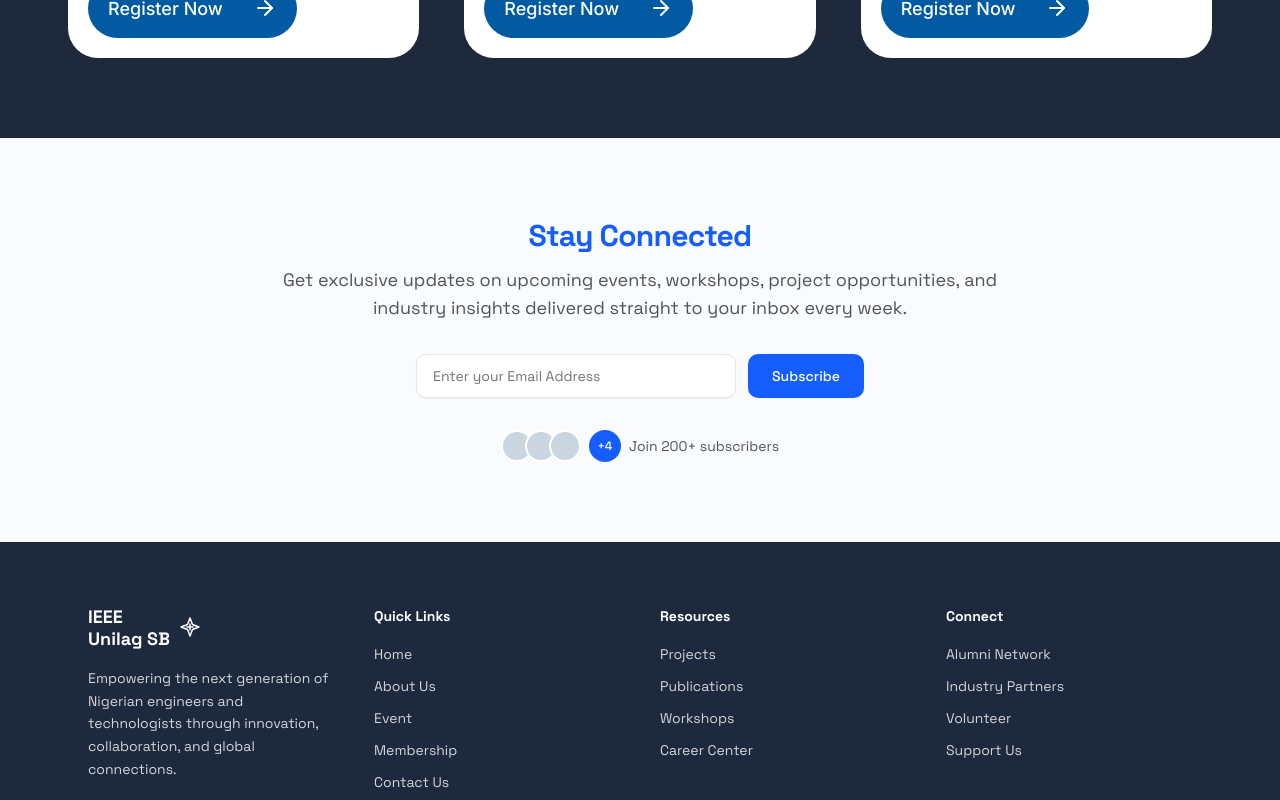
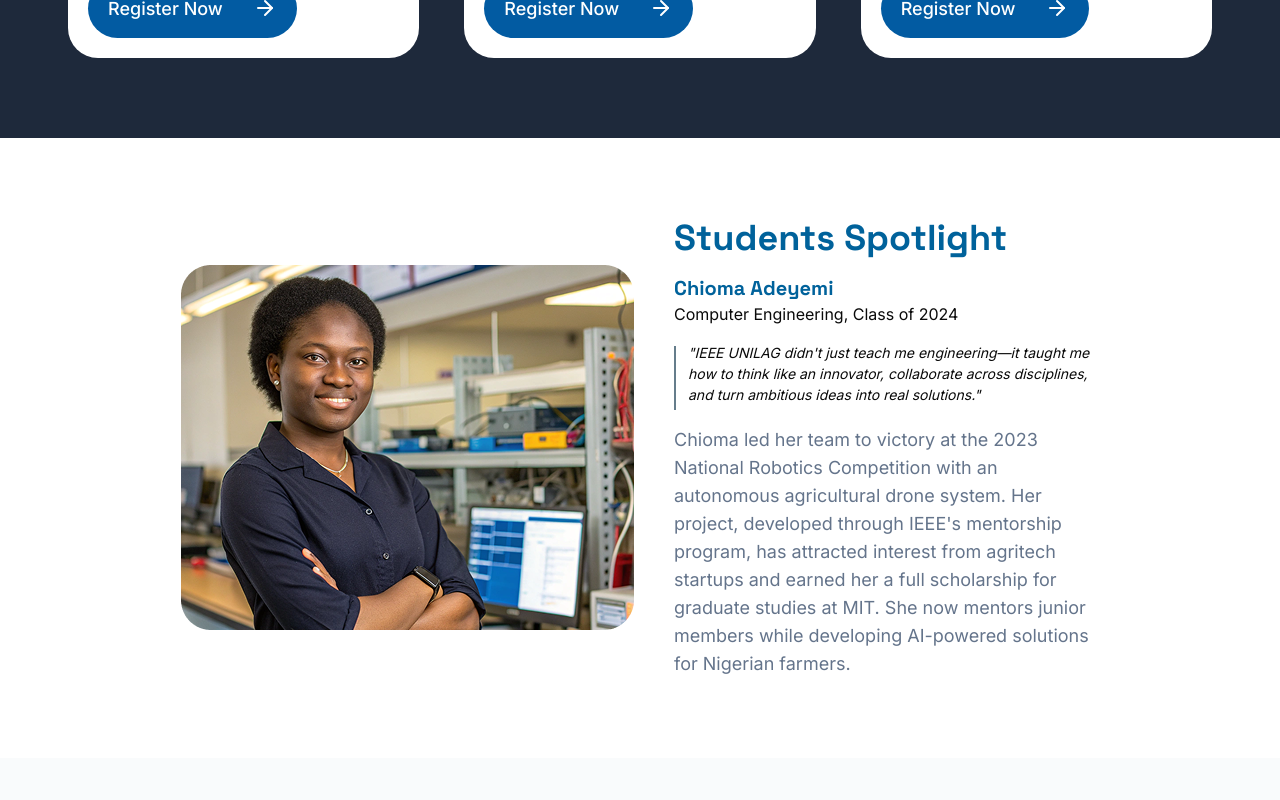
Before and after one commit to kxng0109/ieee-unilag-sb, a Next.js app in the folder frontend/: page / in a window 1280 px wide. Shown: the part 1620-2420 px from the top of the page. Built offline with nearby package versions, Linux system fonts and the light colour scheme; no server answers.

Commit message:
Add spotlight section

```diff
--- a/frontend/app/page.tsx
+++ b/frontend/app/page.tsx
@@ -3,6 +3,7 @@ import { Footer } from "@/components/footer";
 import { NewsletterSection } from "@/components/newsletter-section";
 import Stats from "@/components/Stats";
 import WWA from "@/components/WWA";
+import Spotlight from "@/components/spotlight";
 
 export default function Home() {
   return (
@@ -11,6 +12,7 @@ export default function Home() {
         <Stats />
         <WWA />
         <EventsSection />
+        <Spotlight />
         <NewsletterSection />
         <Footer />
       </main>
--- a/frontend/components/Stat.tsx
+++ b/frontend/components/Stat.tsx
@@ -5,7 +5,7 @@ type StatDes = {
 }
 function Stat({ label, users }: StatDes) {
   return (
-    <div className={`font-sans flex flex-col h-[177px] w-full max-w-[300px] rounded-3xl border-[3px] p-2.5 justify-center text-center border-[#E2E8F0]`}>
+    <div className={`font-sans flex flex-col h-44.25 w-full max-w-75 rounded-3xl border-[3px] p-2.5 justify-center text-center border-[#E2E8F0]`}>
       <span className="text-[40px] md:text-[56px] font-bold text-[#00629B] leading-none">{users}</span>
       <span className="text-[16px] md:text-[20px] font-medium text-[#475569] mt-2">{label}</span>
     </div>
--- a/frontend/components/WWA.tsx
+++ b/frontend/components/WWA.tsx
@@ -8,8 +8,8 @@ const ArrayText: string[]= [
 
 const WWA = () => {
   return (
-    <div className='flex flex-col xl:flex-row justify-between bg-[#F5F8FF] min-h-[637px] items-center px-12 md:px-20 py-30 gap-0'>
-      <div className={`font-text text-[#475569] xl:shrink-0 xl:w-[607px]`}>
+    <div className='flex flex-col xl:flex-row justify-between bg-[#F5F8FF] min-h-159.25 items-center px-12 md:px-20 py-30 gap-0'>
+      <div className={`font-text text-[#475569] xl:shrink-0 xl:w-151.75`}>
         <div className='text-[#00629B] text-4xl md:text-5xl font-bold text-center lg:text-left'>
           Who We Are
         </div>
@@ -30,7 +30,7 @@ const WWA = () => {
               alt="IEEE UNILAG"
               width={200}
               height={200}
-              className="rounded-lg object-cover w-full h-auto min-w-[120px] max-w-[180px] mx-auto"
+              className="rounded-lg object-cover w-full h-auto min-w-30 max-w-45 mx-auto"
             />
           )
         })}
--- /dev/null
+++ b/frontend/components/spotlight.tsx
@@ -0,0 +1,31 @@
+import Image from 'next/image'
+
+const Spotlight = () => {
+  return (
+    <div className='flex flex-col xl:flex-row min-h-fit justify-center items-center gap-10 xl:px-20 px-6 py-12 md:py-16 xl:py-20'>
+      <div className='w-full xl:w-auto flex justify-center'>
+        <Image
+          src={`/image-14.png`}
+          alt="IEEE UNILAG"
+          width={453}
+          height={365}
+          className="rounded-lg object-cover w-full max-w-md xl:max-w-none h-auto"
+        />
+      </div>
+      <div className='w-full xl:w-106.25 space-y-4'>
+        <div className='font-sans text-[#00629B] text-3xl md:text-4xl font-bold'>Students Spotlight</div>
+        <div>
+          <div className='font-sans text-[#00629B] text-xl font-bold'>Chioma Adeyemi</div>
+          <div className='font-text text-[16px]'>Computer Engineering, Class of 2024</div>
+        </div>
+        <div className='flex space-x-3'>
+          <div className='mt-1 border h-16 border-[#657d8b] shrink-0'></div>
+          <div className='font-text text-[14px] italic'>"IEEE UNILAG didn't just teach me engineering—it taught me how to think like an innovator, collaborate across disciplines, and turn ambitious ideas into real solutions."</div>
+        </div>
+        <div className='font-text text-base md:text-lg text-[#64748B]'>Chioma led her team to victory at the 2023 National Robotics Competition with an autonomous agricultural drone system. Her project, developed through IEEE's mentorship program, has attracted interest from agritech startups and earned her a full scholarship for graduate studies at MIT. She now mentors junior members while developing AI-powered solutions for Nigerian farmers.</div>
+      </div>
+    </div>
+  )
+}
+
+export default Spotlight
```
Also changed, not shown: frontend/public/image-14.png (added).
